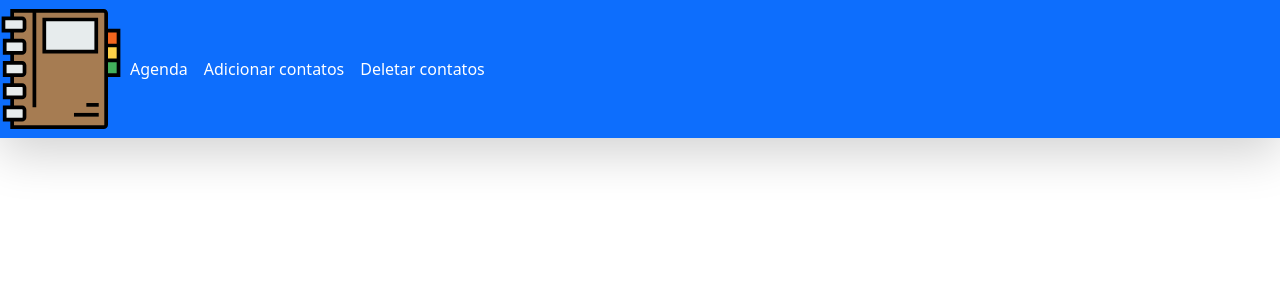
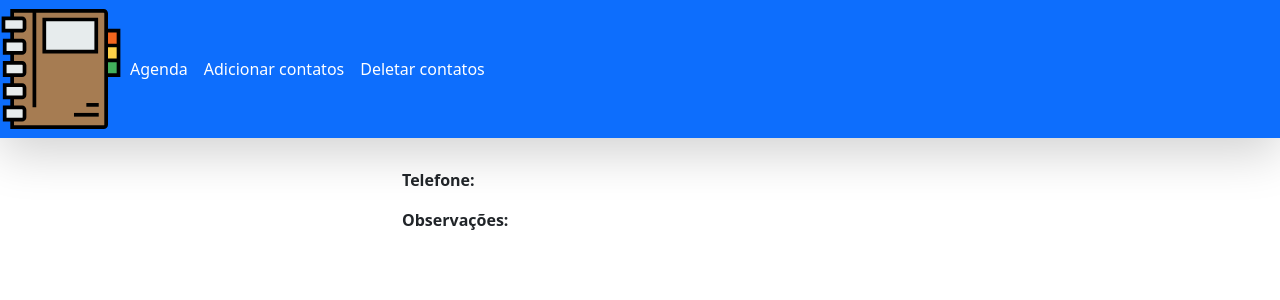
Before and after one commit to GeovanniMarrocos/agenda-php-project, a PHP site: page /show.php in a window 1280 px wide. Shown: the top 300 px of the page. Run offline with PHP 8.4, Linux system fonts and the light colour scheme; data that the repository does not hold is empty.

Commit message:
update files

```diff
--- a/config/process.php
+++ b/config/process.php
@@ -37,6 +37,6 @@ $stmt = $conn->prepare($query);
 
 $stmt->execute();
 
-$contacts = $stmt->fetchAll();
+$contact = $stmt->fetchAll();
 
 }
--- a/css/style.css
+++ b/css/style.css
@@ -63,3 +63,14 @@
     margin: 0 auto;
     margin-top: 30px;
 }
+
+/* SHOW / CONTATO INDIVIDUAL */
+
+#view-contact-container {
+    max-width: 500px;
+    margin: 0 auto;
+}
+
+.bold {
+    font-weight: bold;
+}
--- a/show.php
+++ b/show.php
@@ -9,6 +9,10 @@ include_once('./templates/header.php');
 
 <div class="container" id="view-contact-container">
     <h1 id="main-title"><?php echo $contact['name'] ?></h1>
+    <p class="bold">Telefone:</p>
+    <p><?php echo $contact['phone']?></p>
+    <p class="bold">Observações:</p>
+    <p><?php echo $contact['observations']?></p>
 </div>
 <?php
 include_once('./templates/footer.php');
```
